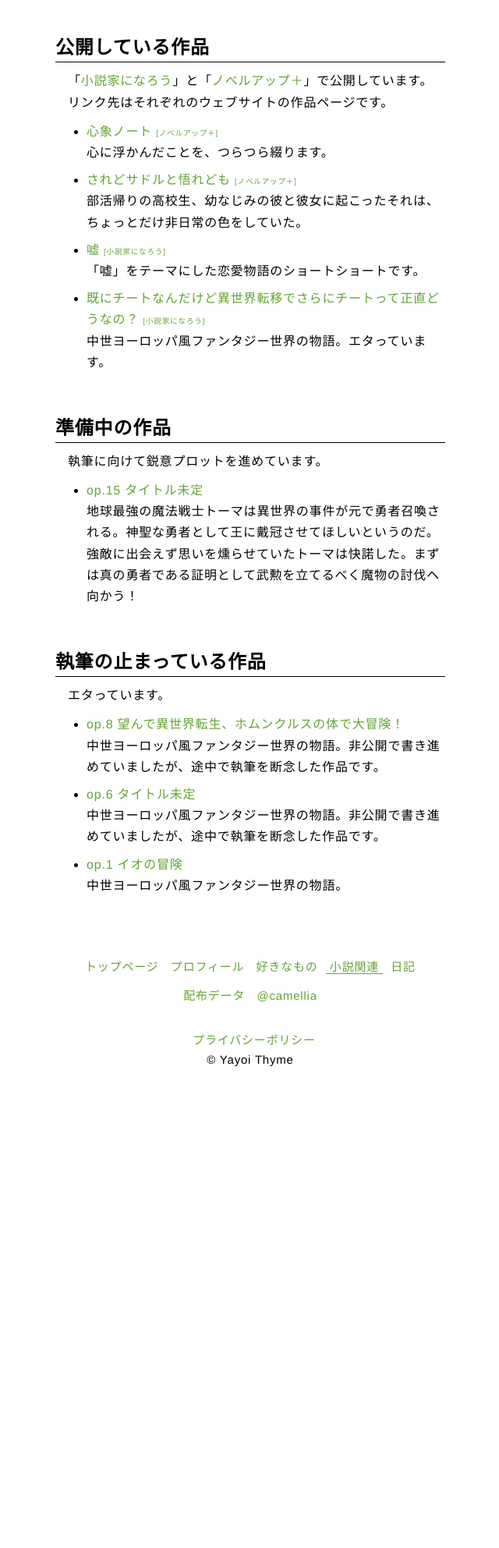
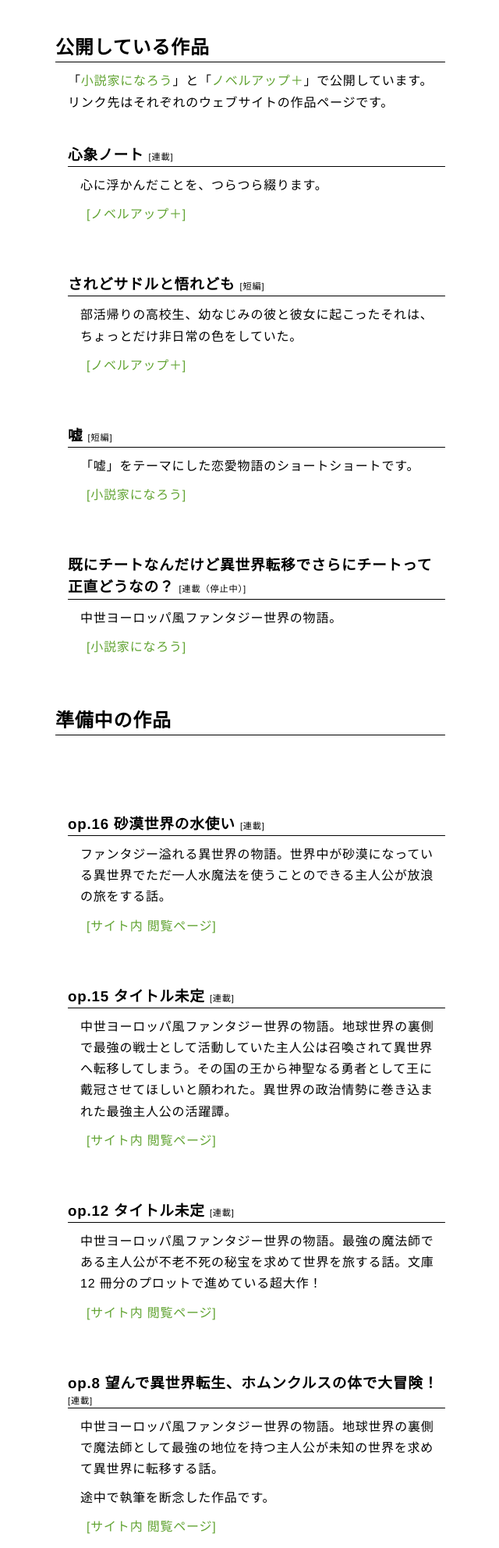
Before and after one commit to satsuki-thyme/satsuki, a plain HTML site: page novel.html in a window 1280 px wide. Shown: the part 96-2081 px from the top of the page at 78% size, without its empty margins (319-959 px from the left). Before the commit the page ends 1473 px from the top, so only its background shows below. Drawn offline with nearby package versions, Linux system fonts and the light colour scheme.

Commit message:
small change

```diff
--- a/default.js
+++ b/default.js
@@ -58,8 +58,6 @@ $(function () {
     $(document).ready(function() {
       if ($('html').attr('class').match(/load-content/g)) {
         loadContents(search, back_host, user_name, site_repository, branch, default_document, url_home, url_base)
-        setReturnLink(search, url_home)
-      } else {
         setReturnLink(search, url_home)
       }
   })
@@ -222,7 +220,7 @@ function setReturnLink(search, url_home) {
   const search_path_filenameless = search.slice(1, last_slash_search)
   const search_path_filename_extentionless = search.slice(last_slash_search + 1, last_period_search)
   const search_path_extention = search.slice(last_period_search + 1, last_period_search - last_slash_search)
-  if (search == '' || search_path_filenameless == '' || search_path_filename_extentionless === 'index') {
+  if (search_path_filename_extentionless === 'index') {
     prependAnchor(url_home, '小説関連に戻る')
   } else {
     prependAnchor('?/' + search_path_filenameless + '/index.md', search_path_filenameless + 'に戻る')
--- a/novel.html
+++ b/novel.html
@@ -51,28 +51,91 @@
   <section>
     <h2>公開している作品</h2>
     <p>「<a href="https://syosetu.com/">小説家になろう</a>」と「<a href="https://novelup.plus/">ノベルアップ＋</a>」で公開しています。リンク先はそれぞれのウェブサイトの作品ページです。</p>
-    <ul>
-      <li><a href="https://novelup.plus/story/567612502">心象ノート <small>[ノベルアップ＋]</small></a><br>心に浮かんだことを、つらつら綴ります。</li>
-      <li><a href="https://novelup.plus/story/204006321">されどサドルと悟れども <small>[ノベルアップ＋]</small></a><br>部活帰りの高校生、幼なじみの彼と彼女に起こったそれは、ちょっとだけ非日常の色をしていた。</li>
-      <li><a href="https://ncode.syosetu.com/n3614fk/">嘘 <small>[小説家になろう]</small></a><br>「嘘」をテーマにした恋愛物語のショートショートです。</li>
-      <li><a href="https://ncode.syosetu.com/n3558ed/">既にチートなんだけど異世界転移でさらにチートって正直どうなの？ <small>[小説家になろう]</small></a><br>中世ヨーロッパ風ファンタジー世界の物語。エタっています。</li>
-    </ul>
+    <section>
+      <h3>心象ノート <small>[連載]</small></h3>
+      <p>心に浮かんだことを、つらつら綴ります。</p>
+      <footer>
+        <a href="https://novelup.plus/story/567612502">[ノベルアップ＋]</a>
+      </footer>
+    </section>
+    <section>
+      <h3>されどサドルと悟れども <small>[短編]</small></h3>
+      <p>部活帰りの高校生、幼なじみの彼と彼女に起こったそれは、ちょっとだけ非日常の色をしていた。</p>
+      <footer>
+        <a href="https://novelup.plus/story/204006321">[ノベルアップ＋]</a>
+      </footer>
+    </section>
+    <section>
+      <h3>嘘 <small>[短編]</small></h3>
+      <p>「嘘」をテーマにした恋愛物語のショートショートです。</p>
+      <footer>
+        <a href="https://ncode.syosetu.com/n3614fk/">[小説家になろう]</a>
+      </footer>
+    </section>
+    <section>
+      <h3>既にチートなんだけど異世界転移でさらにチートって正直どうなの？ <small>[連載（停止中）]</small></h3>
+      <p>中世ヨーロッパ風ファンタジー世界の物語。</p>
+      <footer>
+        <a href="https://ncode.syosetu.com/n3558ed/">[小説家になろう]</a>
+      </footer>
+    </section>
   </section>
   <section>
     <h2>準備中の作品</h2>
-    <p>執筆に向けて鋭意プロットを進めています。</p>
-    <ul>
-      <li><a href="/view-opus.html?/op.15/index.md">op.15 タイトル未定</a><br>地球最強の魔法戦士トーマは異世界の事件が元で勇者召喚される。神聖な勇者として王に戴冠させてほしいというのだ。強敵に出会えず思いを燻らせていたトーマは快諾した。まずは真の勇者である証明として武勲を立てるべく魔物の討伐へ向かう！</li>
-    </ul>
-  </section>
+    <section>
+    <section>
+      <h3>op.16 砂漠世界の水使い <small>[連載]</small></h3>
+      <p>ファンタジー溢れる異世界の物語。世界中が砂漠になっている異世界でただ一人水魔法を使うことのできる主人公が放浪の旅をする話。</p>
+      <footer>
+        <a href="/view-opus.html?/op.16/index.md">[サイト内 閲覧ページ]</a>
+      </footer>
+    </section>
+    <section>
+      <h3>op.15 タイトル未定 <small>[連載]</small></h3>
+      <p>中世ヨーロッパ風ファンタジー世界の物語。地球世界の裏側で最強の戦士として活動していた主人公は召喚されて異世界へ転移してしまう。その国の王から神聖なる勇者として王に戴冠させてほしいと願われた。異世界の政治情勢に巻き込まれた最強主人公の活躍譚。</p>
+      <footer>
+        <a href="/view-opus.html?/op.15/index.md">[サイト内 閲覧ページ]</a>
+      </footer>
+    </section>
+    <section>
+      <h3>op.12 タイトル未定 <small>[連載]</small></h3>
+      <p>中世ヨーロッパ風ファンタジー世界の物語。最強の魔法師である主人公が不老不死の秘宝を求めて世界を旅する話。文庫 12 冊分のプロットで進めている超大作！</p>
+      <footer>
+        <a href="/view-opus.html?/op.12/index.md">[サイト内 閲覧ページ]</a>
+      </footer>
+    </section>
+    <section>
+      <h3>op.8 望んで異世界転生、ホムンクルスの体で大冒険！ <small>[連載]</small></h3>
+      <p>中世ヨーロッパ風ファンタジー世界の物語。地球世界の裏側で魔法師として最強の地位を持つ主人公が未知の世界を求めて異世界に転移する話。</p>
+      <p>途中で執筆を断念した作品です。</p>
+      <footer>
+        <a href="/view-opus.html?/op.8/index.md">[サイト内 閲覧ページ]</a>
+      </footer>
+    </section>
+    <section>
+      <h3>op.6 タイトル未定 <small>[連載]</small></h3>
+      <p>中世ヨーロッパ風ファンタジー世界の物語。屋上で昼食中の主人公に向かって飛行機が墜落してきた。とっさに取った行動は俺設定で妄想の中に作り出していた魔法の呪文を叫ぶこと。しかし魔法の存在しない地球で発動するはずもなく――そこで周囲の時間が停止して神が現れる。話によると主人公の魔法理論は異世界では世界の摂理としてそのまま存在しているらしい。神の事情でそこへ転移することとなった。俺設定の魔法で異世界を旅する話。</p>
+      <p>途中で執筆を断念した作品です。</p>
+      <footer>
+        <a href="/view-opus.html?/op.6/index.md">[サイト内 閲覧ページ]</a>
+      </footer>
+    </section>
   <section>
-    <h2>執筆の止まっている作品</h2>
-    <p>エタっています。</p>
-    <ul>
-      <li><a href="/view-opus.html?/op.8/index.md">op.8 望んで異世界転生、ホムンクルスの体で大冒険！</a><br>中世ヨーロッパ風ファンタジー世界の物語。非公開で書き進めていましたが、途中で執筆を断念した作品です。</li>
-      <li><a href="/view-opus.html?/op.6/index.md">op.6 タイトル未定</a><br>中世ヨーロッパ風ファンタジー世界の物語。非公開で書き進めていましたが、途中で執筆を断念した作品です。</li>
-      <li><a href="/view-opus.html?/op.1/index.md">op.1 イオの冒険</a><br>中世ヨーロッパ風ファンタジー世界の物語。</li>
-    </ul>
+    <h2>その他の作品</h2>
+    <p></p>
+    <section>
+      <h3>op.1 イオの冒険 <small>[連載]</small></h3>
+      <p>ヨーロッパ風ファンタジー世界の物語。</p>
+      <p>青年は世界をめぐるため生まれ育った里を旅立ち同じ目的を持った２人の美少女に出会い、共に歩んでいく。これは世界を舞台に繰り広げられる剣と魔法の冒険譚！<br>
+        エンシェントドラゴンすら凌駕する魔法師の青年は、しかし未だ人知のうちにある剣術を高みへと昇華させるため剣士として戦闘を行うと決めていた。<br>
+        出会った美少女は青年に及ばないもののそれぞれ魔法師と剣士として天才的な能力を持っている。<br>
+        そんな彼らは人知れず最強のパーティとなって敵を倒しながら、未だ知らぬ広大な世界へ旅立った。<br>
+      シリアスに展開する中世ヨーロッパ風ファンタジー世界の中で、最強の主人公が最強のヒロインと共にハーレム雰囲気をまとって楽しく、たまに若干エロく、常勝のバトルで敵を倒して世の中をまかり通る様子を描いた物語。</p>
+      <p>小説家になろうで公開していましたが、表現が R15 に収まらないとのことで対応を求められ、ここに引っ越しました。途中で執筆を断念した作品です。</p>
+      <footer>
+        <a href="/view-opus.html?/op.1/index.md">[サイト内 閲覧ページ]</a>
+      </footer>
+    </section>
   </section>
 </main>
 <footer class="page-footer">
```
Also changed, not shown: view-opus.html (+1 -0 lines).
